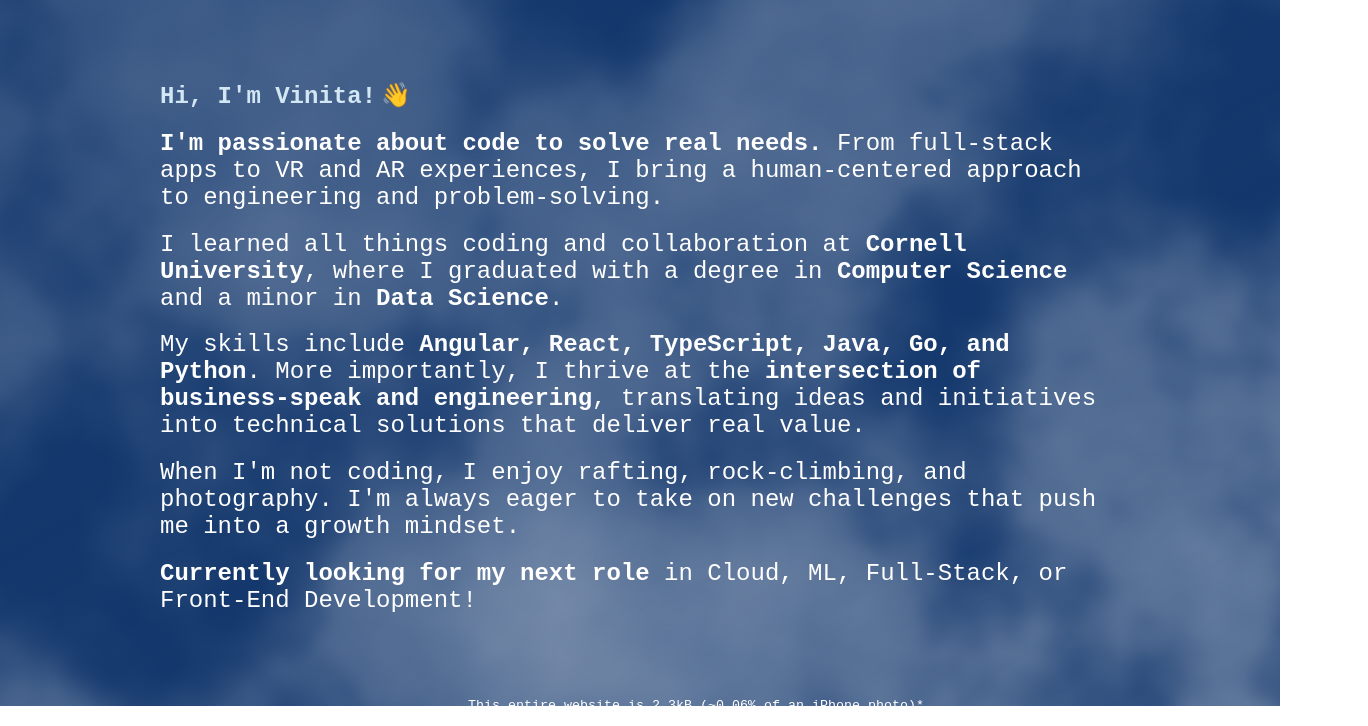
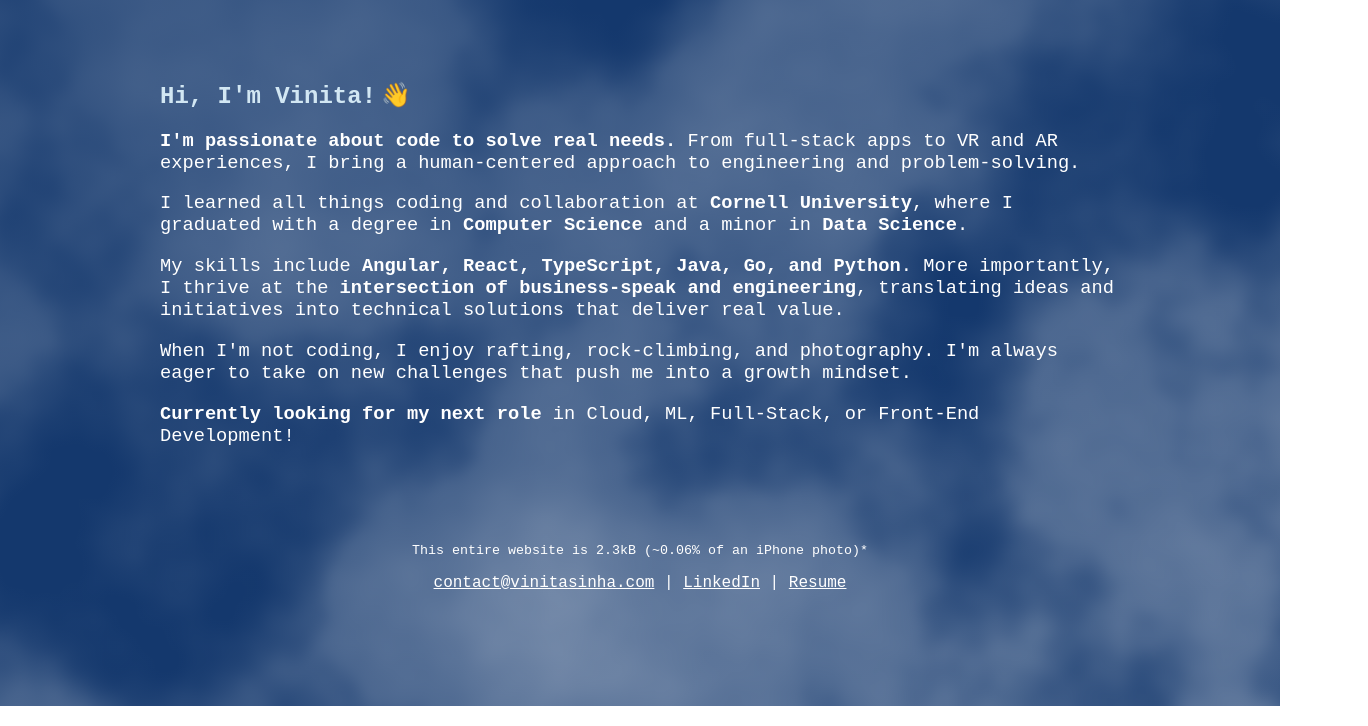
Before and after one commit to SinhaVinita/SinhaVinita.github.io, a plain HTML site: page index.html in a window 1280 px wide. Shown: the part 94-820 px from the top of the page, 1368 px wide, since content can reach past the window. Drawn offline with Linux system fonts and the light colour scheme.

Commit message:
Fix errors with footer

```diff
--- a/index.html
+++ b/index.html
@@ -24,7 +24,7 @@
 
     @media only screen and (max-width: 600px) {
       h2 {
-        font-size: 16pt;
+        font-size: 14pt;
       }
 
       #aboutme {
@@ -34,7 +34,7 @@
 
     @media only screen and (max-width: 380px) {
       h2 {
-        font-size: 14pt;
+        font-size: 12pt;
       }
     }
 
@@ -105,37 +105,37 @@
               transform-origin: 70% 70%;
             ">👋</span>
       </h2>
-      <h2 style="font-weight: 500">
+      <h3 style="font-weight: 500">
         <b>I'm passionate about code to solve real needs.</b>
 <!--        I love creating technology that genuinely improves people’s lives. -->
           From full-stack apps to VR and AR experiences, I bring a human-centered approach to engineering and problem-solving.
-        </h2>
-        <h2 style="font-weight: 500">
+        </h3>
+        <h3 style="font-weight: 500">
             I learned all things coding and collaboration at <b>Cornell University</b>, where I graduated with a degree in <b>Computer Science</b> and a minor in <b>Data Science</b>.
-        </h2>
-       <h2 style="font-weight: 500">
+        </h3>
+       <h3 style="font-weight: 500">
           My skills include <b>Angular, React, TypeScript, Java, Go, and Python</b>. More importantly, I thrive at the <b>intersection of business-speak and engineering</b>, translating ideas and initiatives into technical solutions that deliver real value.
-        </h2>
-        <h2 style="font-weight: 500">
+        </h3>
+        <h3 style="font-weight: 500">
           When I'm not coding, I enjoy rafting, rock-climbing, and photography. I'm always eager to take on new challenges that push me into a growth mindset.
-      </h2>
-        <h2 style="font-weight: 500">
+      </h3>
+        <h3 style="font-weight: 500">
             <b>Currently looking for my next role</b> in Cloud, ML, Full-Stack, or Front-End Development!
-        </h2>
+        </h3>
     </section>
   </main>
 
   <footer style="
         position: static;
-        padding: 2em;
+        padding-bottom: 2em;
         padding-top: 0;
         bottom: 0;
         left: 0;
-        width: 100vw;
+        width: 100%;
         text-align: center;
       ">
-    <p style="margin: 0 1em; font-size: 10pt">
-      This entire website is 2.3kB (~0.06% of an iPhone photo)*
+    <p style="font-size: 10pt">
+        This entire website is 2.3kB (~0.06% of an iPhone photo)*
     </p>
     <!-- *Based on the average size of an iPhone photo (4MB), and assuming gzip was used by the webserver -->
     <p>
```
